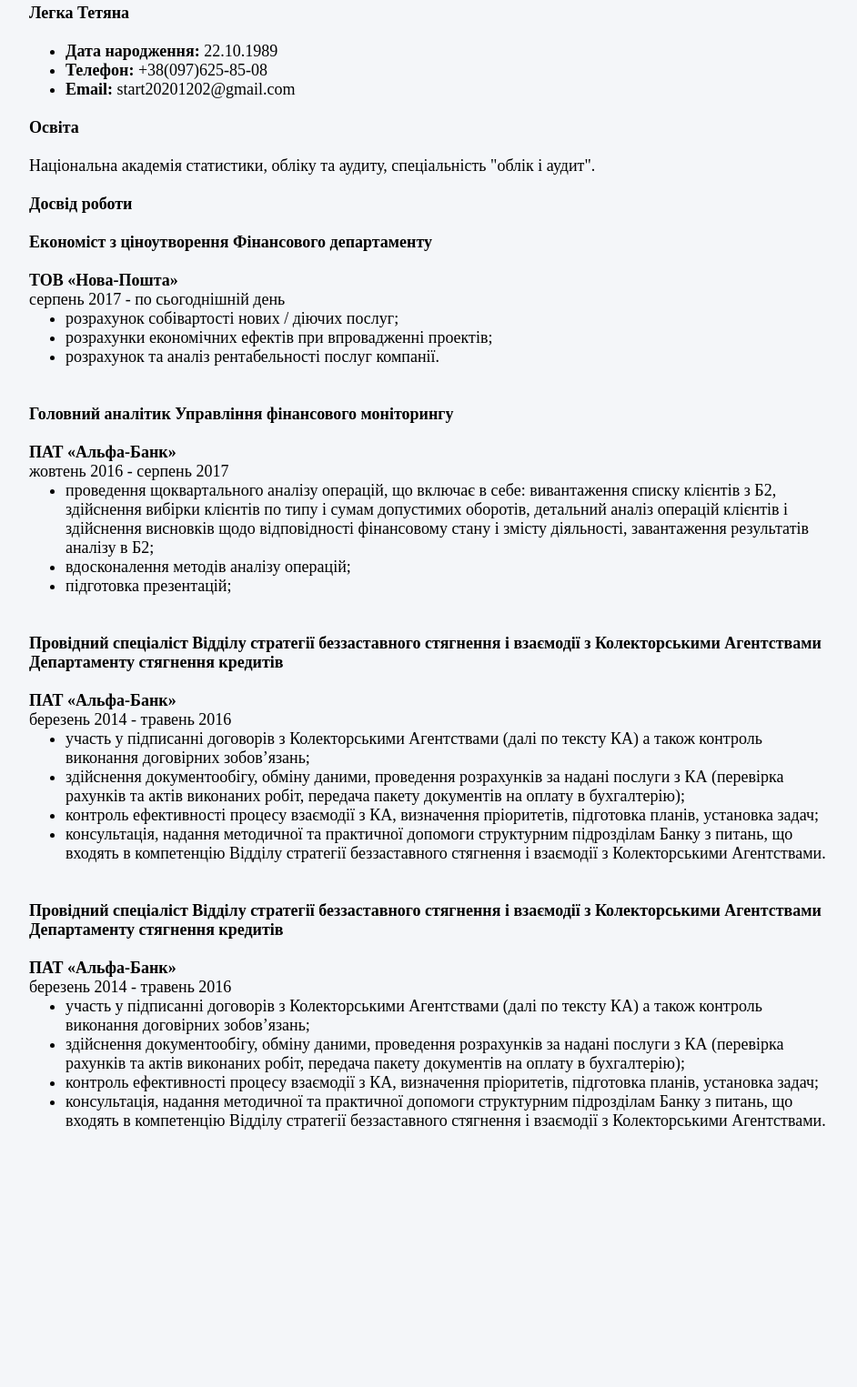
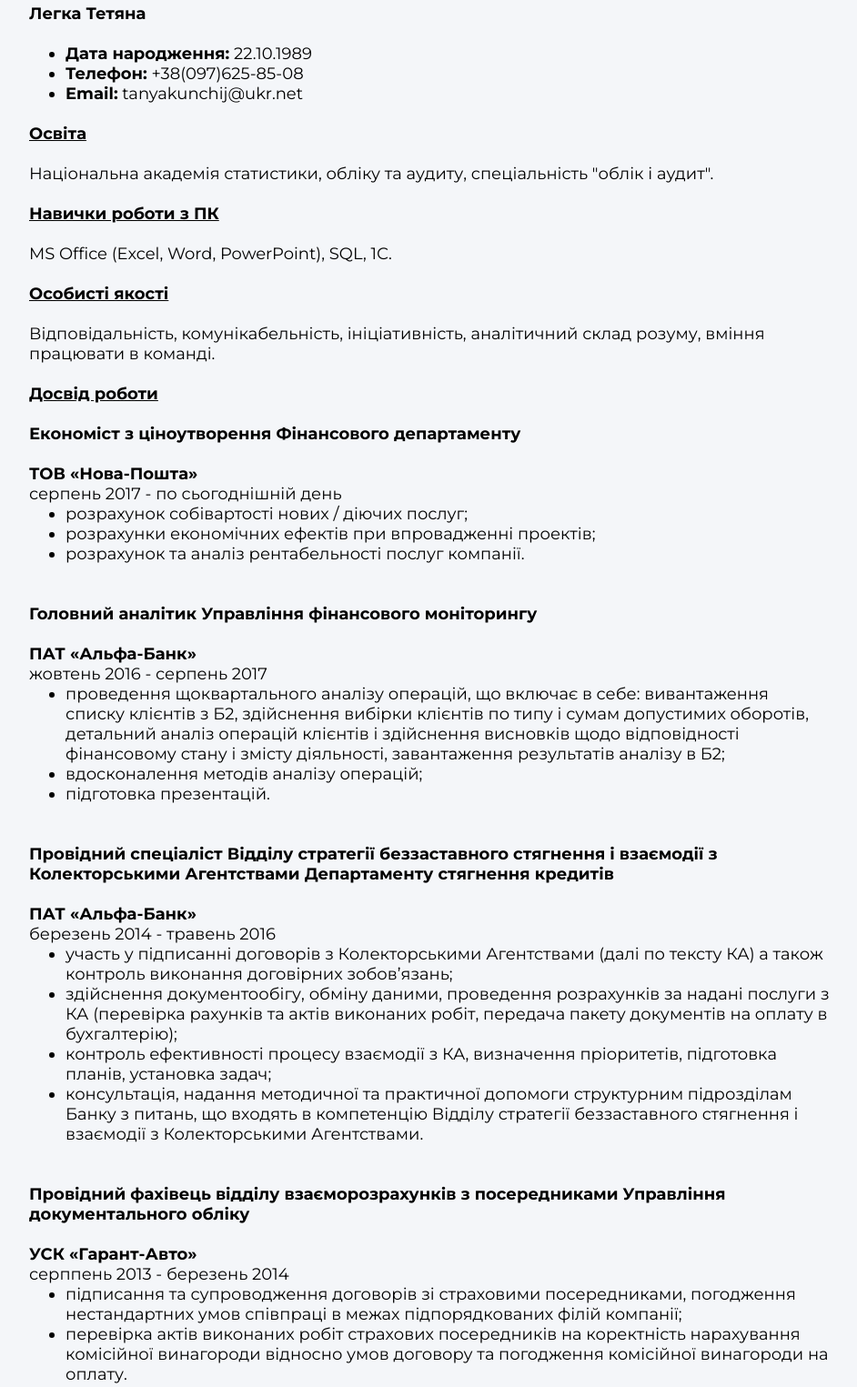
Before and after one commit to start20201202/Resume_Lehka_Tetiana, a plain HTML site: page index.html in a window 1280 px wide. Shown: the part 494-2019 px from the top of the page at 91% size, without its empty margins (168-1110 px from the left). Before the commit the page ends 1819 px from the top, so only its background shows below. Drawn offline with Linux system fonts and the light colour scheme.

Commit message:
fix mistake

```diff
--- a/CSS/style.css
+++ b/CSS/style.css
@@ -10,4 +10,8 @@ body {
 	padding-right: 200px;
 	padding-top: 0px;
 	padding-bottom: 40px;
+	font-family: Montserrat;
 }
+h2 {
+	text-decoration: underline;
+}
--- a/index.html
+++ b/index.html
@@ -5,6 +5,8 @@
     <meta http-equiv="X-UA-Compatible" content="IE=edge">
     <meta name="viewport" content="width=device-width, initial-scale=1.0">
     <link rel="stylesheet" href="./CSS/style.css">
+    <link href="https://fonts.googleapis.com/css2?family=Montserrat:wght@400;700&display=swap" rel="stylesheet">
+
     <title>Document</title>
 </head>
 <body>
@@ -13,31 +15,50 @@
             <img src="./Image/photo_cv.jpg">
         </div>
         <div>
-            <h2>Легка Тетяна</h2>
+            <h1>Легка Тетяна</h1>
             <br>
 
             <ul>
                 <li ><strong>Дата народження:</strong> 22.10.1989</li>
                 <li ><strong>Телефон:</strong> +38(097)625-85-08</li>
-                <li><strong>Email:</strong> start20201202@gmail.com</li>
+                <li><strong>Email:</strong> tanyakunchij@ukr.net</li>
             </ul>
         </div>
         <div>
             <br>
 
-            <h3>Освіта</h3>
+            <h2 >Освіта</h2>
             <br>
 
             <p>Національна академія статистики, обліку та аудиту, спеціальність "облік і аудит".
                 </p>
         </div>
+
+        <div>
+            <br>
+
+            <h2 >Навички роботи з ПК</h2>
+            <br>
+
+            <p>       MS Office (Excel, Word, PowerPoint), SQL, 1С.
+                </p>
+        </div>
+        <div>
+            <br>
+
+            <h2 >Особисті якості</h2>
+            <br>
+
+            <p> Відповідальність, комунікабельність, ініціативність, аналітичний склад розуму, вміння працювати в команді.
+                </p>
+        </div>
         <br>
         <div>
-            <h3>Досвід роботи</h3>
+            <h2>Досвід роботи</h2>
             <br>
 
             <div>
-                <h4>Економіст з ціноутворення Фінансового департаменту</h4>
+                <h5>Економіст з ціноутворення Фінансового департаменту</h5>
                 <br>
 
                 <h5>ТОВ «Нова-Пошта»</h5>
@@ -52,7 +73,7 @@
             <br>
 
             <div>
-                <h4>Головний аналітик Управління фінансового моніторингу</h4>
+                <h5>Головний аналітик Управління фінансового моніторингу</h5>
                 <br>
 
                 <h5>ПАТ «Альфа-Банк»</h5>
@@ -60,14 +81,14 @@
                 <ul>
                     <li>проведення щоквартального аналізу операцій, що включає в себе: вивантаження списку клієнтів з Б2, здійснення вибірки клієнтів по типу і сумам допустимих оборотів, детальний аналіз операцій клієнтів і здійснення висновків щодо відповідності фінансовому стану і змісту діяльності, завантаження результатів аналізу в Б2;</li>
                     <li>вдосконалення методів аналізу операцій;</li>
-                    <li>підготовка презентацій;</li>
+                    <li>підготовка презентацій.</li>
 
                 </ul>
             </div>
             <br>
             <br>
             <div>
-                <h4>Провідний спеціаліст Відділу стратегії беззаставного стягнення і взаємодії з Колекторськими Агентствами Департаменту стягнення кредитів</h4>
+                <h5>Провідний спеціаліст Відділу стратегії беззаставного стягнення і взаємодії з Колекторськими Агентствами Департаменту стягнення кредитів</h5>
                 <br>
 
                 <h5>ПАТ «Альфа-Банк»</h5>
@@ -83,16 +104,14 @@
             <br>
             <br>
             <div>
-                <h4>Провідний спеціаліст Відділу стратегії беззаставного стягнення і взаємодії з Колекторськими Агентствами Департаменту стягнення кредитів</h4>
+                <h5>Провідний фахівець відділу взаєморозрахунків з посередниками Управління документального обліку</h5>
                 <br>
 
-                <h5>ПАТ «Альфа-Банк»</h5>
-                <span>березень 2014 - травень 2016</span>
+                <h5>УСК «Гарант-Авто»</h5>
+                <span>серппень 2013 - березень 2014</span>
                 <ul>
-                    <li>участь у підписанні договорів з Колекторськими Агентствами (далі по тексту КА) а також контроль виконання договірних зобов’язань;</li>
-                    <li>здійснення документообігу, обміну даними, проведення розрахунків за надані послуги з КА (перевірка рахунків та актів виконаних робіт, передача пакету документів на оплату в бухгалтерію);</li>
-                    <li>контроль ефективності процесу взаємодії з КА, визначення пріоритетів, підготовка планів, установка задач;</li>
-                    <li>консультація, надання методичної  та практичної допомоги структурним підрозділам Банку з питань, що входять в компетенцію Відділу стратегії беззаставного стягнення і взаємодії з Колекторськими Агентствами.</li>
+                    <li>підписання та супроводження договорів зі страховими посередниками, погодження нестандартних умов співпраці в межах підпорядкованих філій компанії;</li>
+                    <li>перевірка актів виконаних робіт страхових посередників на коректність нарахування комісійної винагороди відносно умов договору та погодження комісійної винагороди на оплату.</li>
 
                 </ul>
             </div>
@@ -100,6 +119,18 @@
             <br>
 
         </div>
+        <div>
+            <br>
+
+            <h2 >Володіння мовами</h2>
+            <br>
+
+            <ul>
+                <li>Українська - рідна</li>
+                <li>Російська - вільно</li>
+                <li>Англійська - elementary</li>
+            </ul>
+        </div>
     </main>
 
 </body>
```
